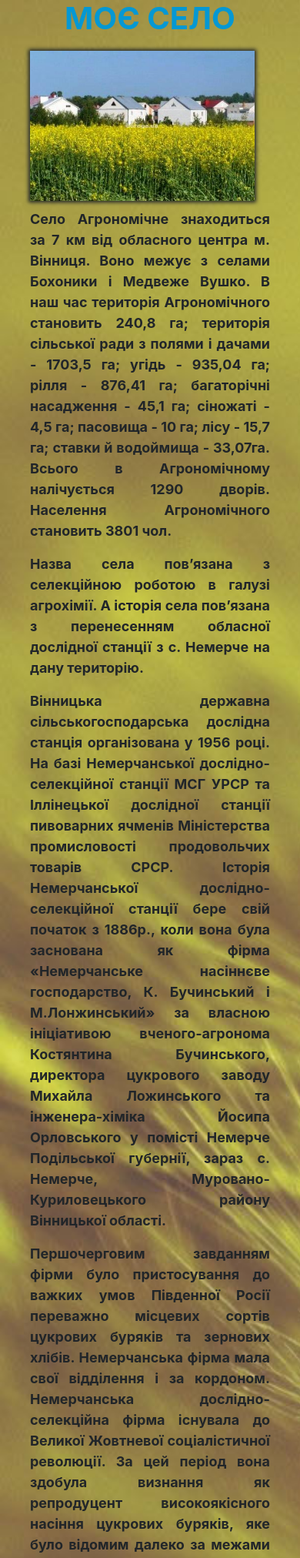
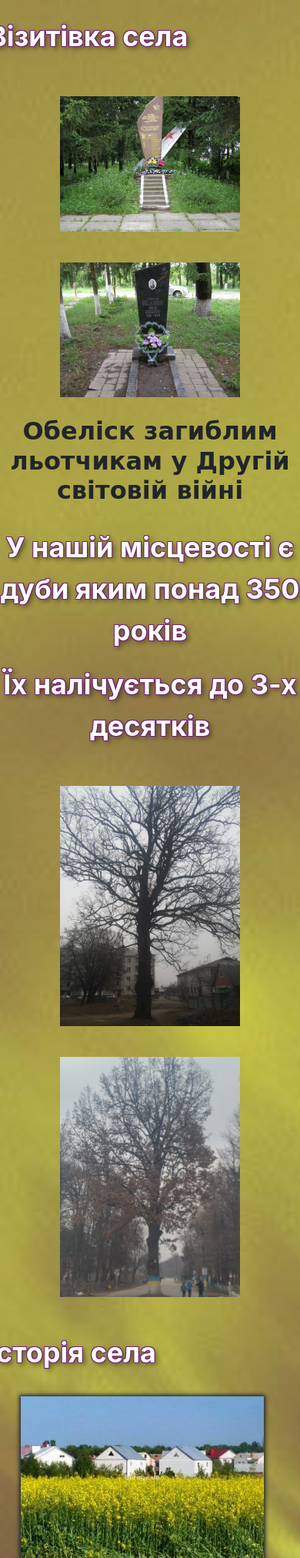
Before and after one commit to Cbdfr/Final, a PHP site: page /Selo.html in a window 390 px wide. Shown: the top 2024 px of the page at 77% size. Run offline with PHP 8.4, Linux system fonts and the light colour scheme.

Commit message:
крило

```diff
--- a/Selo.html
+++ b/Selo.html
@@ -8,17 +8,54 @@
     <link rel="stylesheet" href="style-fin.css">
     <title>Історичні пам'ятки</title>
   </head>
-  <h1>МОЄ СЕЛО</h1>
-<div class="news">
-   <div class="text">
-       <div class="img-s">
+  <div class="row">
+      <div class="info_text"><p align="center">Візитівка села</p></div>
+    </div>
+     <div class="row">
+      <div class="col-sm">
+          <div class="imgCenter">
+              <img src="Img/Krylo1.jpg">
+          </div>
+      </div>
+      <div class="col-sm">
+          <div class="imgCenter">
+              <img src="Img/Krylo2.jpg">
+          </div>
+      </div>
+    </div>
+  <div class="row">
+      <H2>Обеліск загиблим льотчикам у Другій світовій війні</H2>
+  </div>
+  <div class="row">
+    <div class="info_text"><p align="center">У нашій місцевості є дуби яким понад 350 років</p> <p align="center">Їх налічується до 3-х десятків</p> </div>
+  </div>
+   <div class="row">
+    <div class="col-sm">
+        <div class="imgCenter">
+            <img src="Img/Dub1.jpg">
+        </div>
+     </div>
+    <div class="col-sm">
+        <div class="imgCenter">
+            <img src="Img/Dub2.jpg">
+        </div>
+    </div>
+  </div>
+  <div class="row">
+    <div class="info_text">Історія села</div>
+  </div>
+  <div class="row">
+    <div class="news">
+      <div class="text">
+         <div class="img-s">
            <img src="Img/selo.jpg" alt="картинка">
-       </div>
+         </div>
     <p>Село Агрономічне знаходиться за 7 км від обласного центра м. Вінниця. Воно межує з селами Бохоники і Медвеже   Вушко. В наш час територія Агрономічного становить 240,8 га; територія сільської ради з полями і дачами - 1703,5 га; угідь - 935,04 га; рілля - 876,41 га; багаторічні насадження - 45,1 га; сіножаті - 4,5 га; пасовища - 10 га; лісу - 15,7 га; ставки й водоймища - 33,07га. Всього в Агрономічному налічується 1290 дворів. Населення Агрономічного становить 3801 чол.</p>
     <p>Назва села пов’язана з селекційною роботою в галузі агрохімії. А історія села пов’язана з перенесенням обласної дослідної станції з с. Немерче  на дану територію.</p>
     <p>Вінницька державна сільськогосподарська дослідна станція організована у 1956 році. На базі Немерчанської дослідно-селекційної станції МСГ УРСР та Іллінецької дослідної станції пивоварних ячменів Міністерства промисловості продовольчих товарів СРСР. Історія Немерчанської дослідно-селекційної станції бере свій початок  з 1886р., коли вона була заснована як фірма «Немерчанське насіннєве господарство, К. Бучинський  і М.Лонжинський» за власною ініціативою вченого-агронома Костянтина Бучинського, директора цукрового заводу Михайла Ложинського та інженера-хіміка Йосипа Орловського у помісті Немерче Подільської губернії, зараз с. Немерче, Муровано-Куриловецького району  Вінницької області.</p>
     <p>Першочерговим завданням фірми було пристосування до важких умов Південної Росії переважно місцевих сортів цукрових буряків та зернових хлібів. Немерчанська фірма мала свої відділення і за кордоном.
     Немерчанська дослідно-селекційна фірма існувала до Великої Жовтневої соціалістичної революції. За цей період вона здобула визнання як репродуцент високоякісного насіння цукрових буряків, яке було відомим далеко за межами Росії і високо цінувалось на світовому ринку.</p>
     <p>Селекційна робота Немерчанської станції у дореволюційний період проводилась на протязі 30 років. Об’єктами роботи були: цукрові буряки, озима та яра пшениці, жито та овес, хоча головна увага приділялась цукровим бурякам.</p>
+      </div>
+    </div>
   </div>
-</div>
--- a/stavka.html
+++ b/stavka.html
@@ -12,7 +12,7 @@
 <div class="news">
    <div class="text">
        <div class="img-s">
-           <img src="Oblast/stavka2.jpeg" alt="картинка">
+           <img src="Oblast/stavka.jpg" alt="картинка">
        </div>
        <p>У невеликому сосновому гаю у восьми кілометрах від Вінниці в роки Великої Вітчизняної війни була побудована ставка Гітлера під кодовою назвою «WERWOLF». Ставка призначалася для командування військовими діями на Східному фронті. «WERWOLF» - не єдина ставка Гітлера, але, мабуть, одна з найвідоміших, адже є припущення, що фюрер провів тут під час Другої світової війни більше всього часу.</p>
        <p>Існує припущення, що на Вінниччині німці хотіли створити зону, вільну від місцевого населення і заселену етнічними німцями, але цей задум не був втілений. Інша версія стверджує, що німецька ставка знаходиться саме в тому районі, де до війни в гранітному березі річки Південний Буг була побудована підземна ставка для штабу Радянської Армії.</p>
--- a/style-fin.css
+++ b/style-fin.css
@@ -13,7 +13,6 @@ body {
     background: url('Img/trava2.jpg');
     background-size: cover;
 }
-
 .logo {
     /*padding: 25vh 0;*/
     display: flex;
@@ -98,6 +97,7 @@ body {
     padding: 5px;
     width: 100%;
     text-align: center;
+    justify-content: center;
     z-index: 2;
     cursor: pointer;
 }
@@ -108,28 +108,34 @@ body {
 
 H1 {
     overflow: hidden;
-    text-shadow: 0 0 rgb(228, 38, 5),
-                 0 0 rgb(115, 172, 2),
-                 0 0 rgb(5, 152, 211);
+    text-shadow: 0 0 rgb(39, 30, 28),
+                 0 0 rgb(117, 172, 9),
+                 0 0 rgb(20, 132, 177);
     color: transparent;
     transition: all 1s;
-    justify-content: center;
     text-align: center;
     font-weight: bolder;
 }
     H1:hover {
-    text-shadow: -400px 0 rgb(243, 40, 4),
+    text-shadow: -400px 0 rgb(117, 22, 6),
                   400px 0 rgb(117, 172, 7),
-                  0 0 rgb(5, 152, 211);
-    justify-content: center;
+                  0 0 rgb(20, 132, 177);
     text-align: center;
     cursor: pointer;
+}
+H2 {font-family: Pompadur, 'Comic Sans MS', cursive;
+    font-weight: bold;
+    text-align: center;
 }
 
 img {
     max-width: 100%
 }
-
+.imgCenter {
+    max-width: 60%;
+    text-align:center;
+    display:block; margin:15px auto 25px;
+}
 .carousel-item {
     width: 100%;
     height: 500px;
@@ -140,7 +146,7 @@ img {
     display: flex;
     justify-content: center;
     width: 80%;
-    height: 500px;
+    height: 430px;
     padding: 20px 0;
     margin: 0 auto;
 }
@@ -210,3 +216,7 @@ img {
     width: 250px;
     border-right: 1px solid #dedede;
 }
+
+.navbar {
+    z-index: 1;
+}
```
Also changed, not shown: Img/Krylo2.jpg, Oblast/stavka.jpg.
